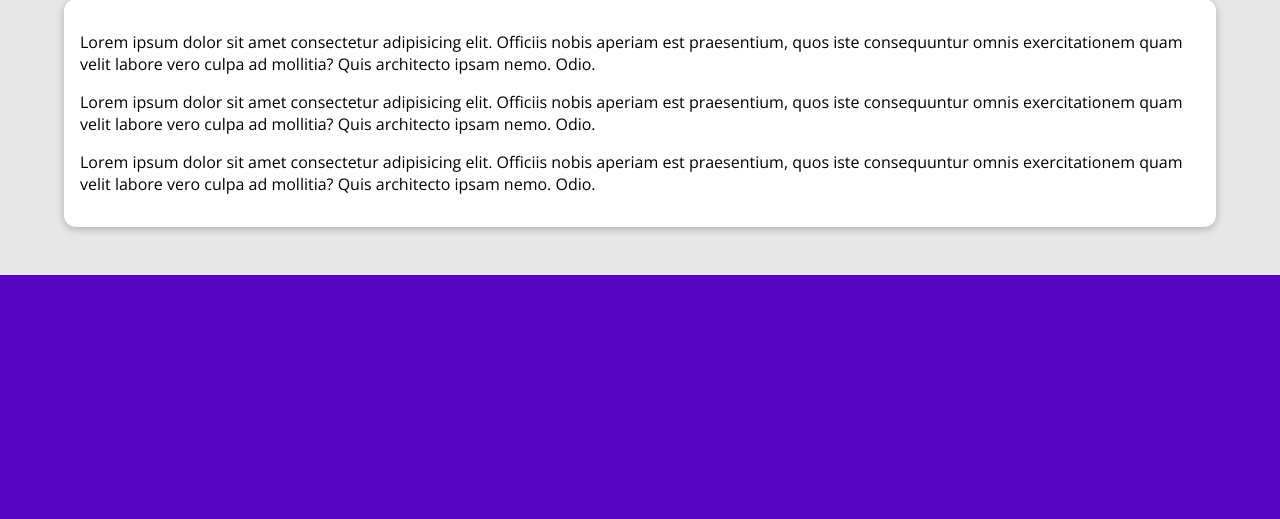
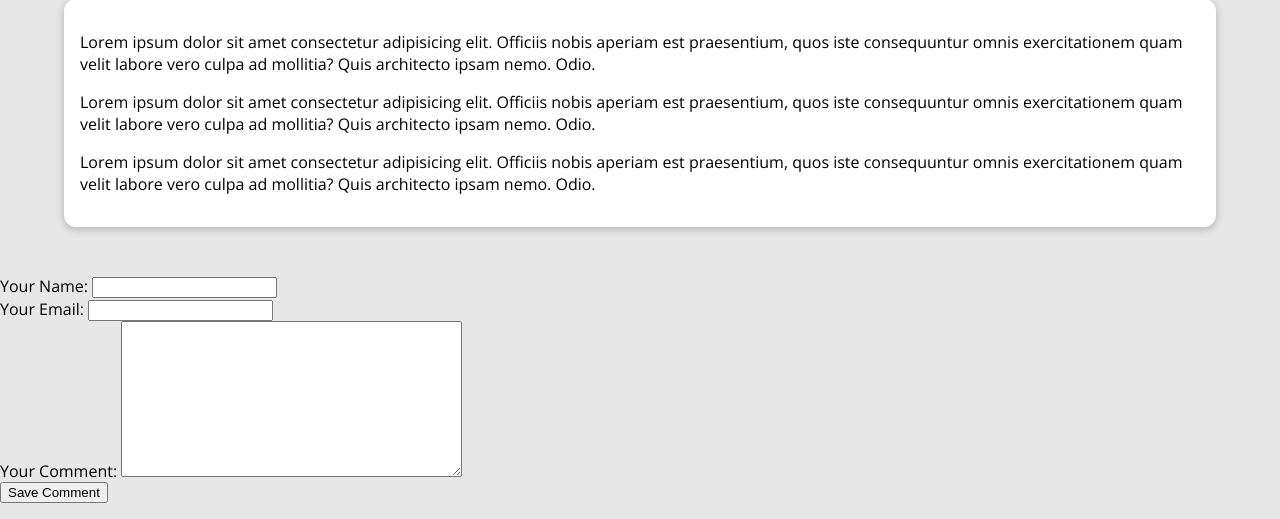
Before and after one commit to Yoshiki-Itagaki/django-sample-blog, a Django app: the page made by blog/forms.py in a window 1280 px wide. Shown: the part 529-1048 px from the top of the page. Before the commit the page ends 804 px from the top, so only its background shows below. Run offline with Django 5.2, Linux system fonts and the light colour scheme; data comes from the database, SQL or seed files in the repository.

Commit message:
Implemented a Comment Form

```diff
--- /dev/null
+++ b/blog/forms.py
@@ -0,0 +1,13 @@
+from django import forms
+
+from blog.models import Comment
+
+class CommentForm(forms.ModelForm):
+    class Meta:
+        model = Comment
+        exclude = ["post"]
+        labels = {
+            "user_name": "Your Name",
+            "user_email": "Your Email",
+            "text": "Your Comment"
+        }
--- a/blog/templates/blog/post-detail.html
+++ b/blog/templates/blog/post-detail.html
@@ -33,6 +33,9 @@
     </main>
 
     <div>
-
+        <form>
+            {{ comment_form }}
+            <button>Save Comment</button>
+        </form>
     </div>
 {% endblock %}
--- a/blog/views.py
+++ b/blog/views.py
@@ -4,6 +4,7 @@ from django.shortcuts import render, get_object_or_404
 from django.views.generic import ListView, DetailView
 
 from .models import Post
+from .forms import CommentForm
 
 # Create your views here.
 
@@ -33,4 +34,5 @@ class SinglePostView(DetailView):
     def get_context_data(self, **kwargs: Any):
         context = super().get_context_data(**kwargs)
         context["post_tags"] = self.object.tags.all()
+        context["comment_form"] = CommentForm()
         return context
```
